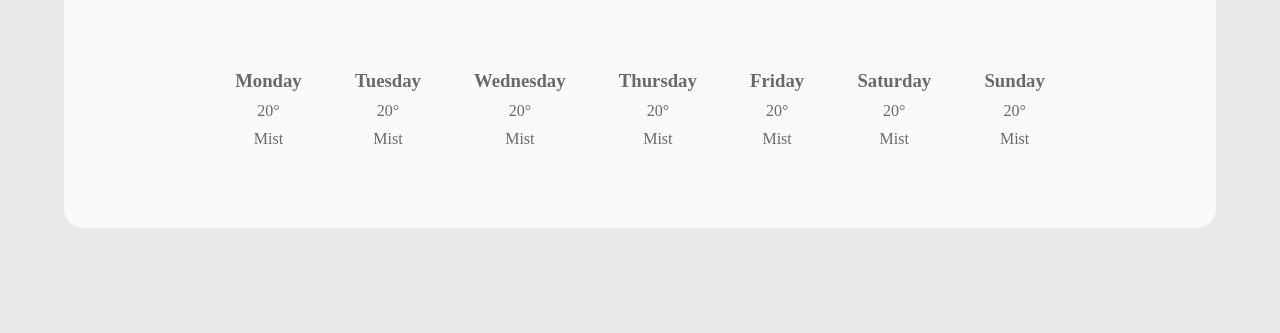
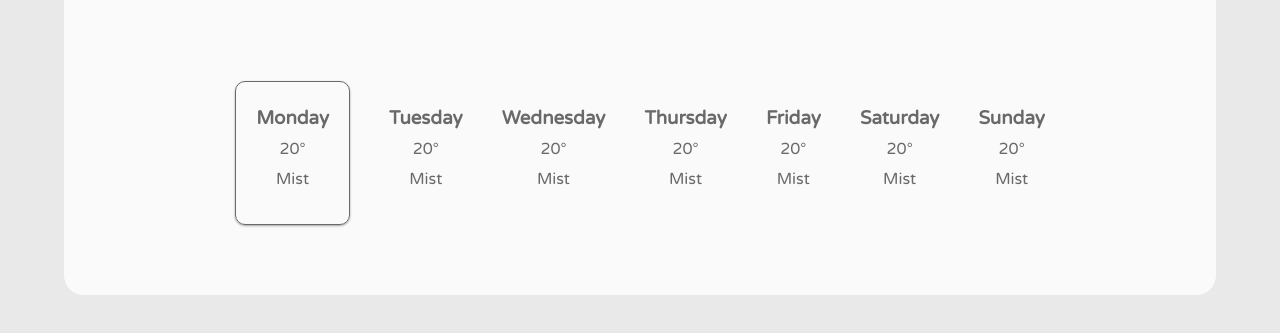
Before and after one commit to ZinK0/Sync-Async-Fetch-Exercise, a plain HTML site: page weather app/index.html in a window 1280 px wide. Shown: the part 487-820 px from the top of the page. Drawn offline with Linux system fonts and the light colour scheme.

Commit message:
Added Style for today selection

```diff
--- a/weather app/index.html
+++ b/weather app/index.html
@@ -26,37 +26,37 @@
         </div>
       </div>
       <div id="five_days">
-        <div id="monday">
+        <div class="today" id="monday">
           <h3>Monday</h3>
           <p>20°</p>
           <p>Mist</p>
         </div>
-        <div id="tuesday">
+        <div class="" id="tuesday">
           <h3>Tuesday</h3>
           <p>20°</p>
           <p>Mist</p>
         </div>
-        <div id="wednesday">
+        <div class="" id="wednesday">
           <h3>Wednesday</h3>
           <p>20°</p>
           <p>Mist</p>
         </div>
-        <div id="thursday">
+        <div class="" id="thursday">
           <h3>Thursday</h3>
           <p>20°</p>
           <p>Mist</p>
         </div>
-        <div id="friday">
+        <div class="" id="friday">
           <h3>Friday</h3>
           <p>20°</p>
           <p>Mist</p>
         </div>
-        <div id="saturday">
+        <div class="" id="saturday">
           <h3>Saturday</h3>
           <p>20°</p>
           <p>Mist</p>
         </div>
-        <div id="sunday">
+        <div class="" id="sunday">
           <h3>Sunday</h3>
           <p>20°</p>
           <p>Mist</p>
--- a/weather app/style.css
+++ b/weather app/style.css
@@ -1,3 +1,5 @@
+@import url("https://fonts.googleapis.com/css2?family=Roboto:ital,wght@0,100;0,300;0,400;0,500;0,700;0,900;1,100;1,300;1,400;1,500;1,700;1,900&family=Varela+Round&display=swap");
+
 * {
   margin: 0;
   padding: 0;
@@ -6,6 +8,9 @@
 
 body {
   background-color: #e9e9e9;
+  font-family: "Varela Round", sans-serif;
+  font-weight: 400;
+  font-style: normal;
 }
 
 #weather_display {
@@ -41,6 +46,13 @@ header input:focus {
   margin-bottom: 100px;
 }
 
+.today {
+  border: 1.5px solid #696969;
+  border-radius: 10px;
+  box-shadow: rgba(0, 0, 0, 0.12) 0px 1px 3px, rgba(0, 0, 0, 0.24) 0px 1px 2px;
+  padding: 25px 20px;
+}
+
 #today_temp h1 {
   font-size: 150px;
   text-align: center;
--- a/xhr.js
+++ b/xhr.js
@@ -7,6 +7,7 @@ let geolocation_api =
 let weather_api =
   "https://api.openweathermap.org/data/2.5/weather?lat={lat}&lon={lon}&appid={API key}";
 
+  // function
 function browser(api) {
   let browser = new XMLHttpRequest();
 
```
